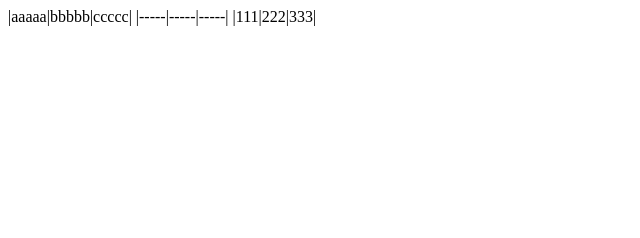
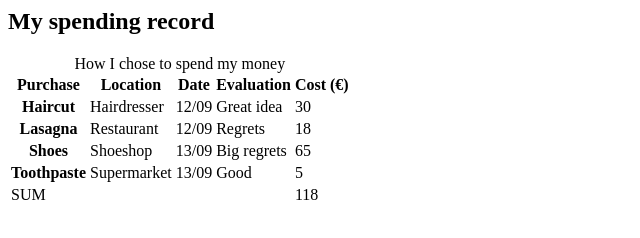
Before and after one commit to realgreatcode/realgreatcode.github.io, a plain HTML site: page index.html in a window 1280 px wide. Shown: the whole page, without its empty margins (0-640 px from the left). Drawn offline with Linux system fonts and the light colour scheme.

Commit message:
Update index.html

```diff
--- a/index.html
+++ b/index.html
@@ -1,3 +1,50 @@
-|aaaaa|bbbbb|ccccc|
-|-----|-----|-----|
-|111|222|333|
+  <h2>My spending record</h2>
+
+  <table>
+    <caption>How I chose to spend my money</caption>
+    <thead>
+      <tr>
+        <th scope="col">Purchase</th>
+        <th scope="col">Location</th>
+        <th scope="col">Date</th>
+        <th scope="col">Evaluation</th>
+        <th scope="col">Cost (€)</th>
+      </tr>
+    </thead>
+    <tfoot>
+      <tr>
+        <td colspan="4">SUM</td>
+        <td>118</td>
+      </tr>
+    </tfoot>
+    <tbody>
+      <tr>
+        <th scope="row">Haircut</th>
+        <td>Hairdresser</td>
+        <td>12/09</td>
+        <td>Great idea</td>
+        <td>30</td>
+      </tr>
+      <tr>
+        <th scope="row">Lasagna</th>
+        <td>Restaurant</td>
+        <td>12/09</td>
+        <td>Regrets</td>
+        <td>18</td>
+      </tr>
+      <tr>
+        <th scope="row">Shoes</th>
+        <td>Shoeshop</td>
+        <td>13/09</td>
+        <td>Big regrets</td>
+        <td>65</td>
+      </tr>
+      <tr>
+        <th scope="row">Toothpaste</th>
+        <td>Supermarket</td>
+        <td>13/09</td>
+        <td>Good</td>
+        <td>5</td>
+      </tr>
+    </tbody>
+  </table>
```
